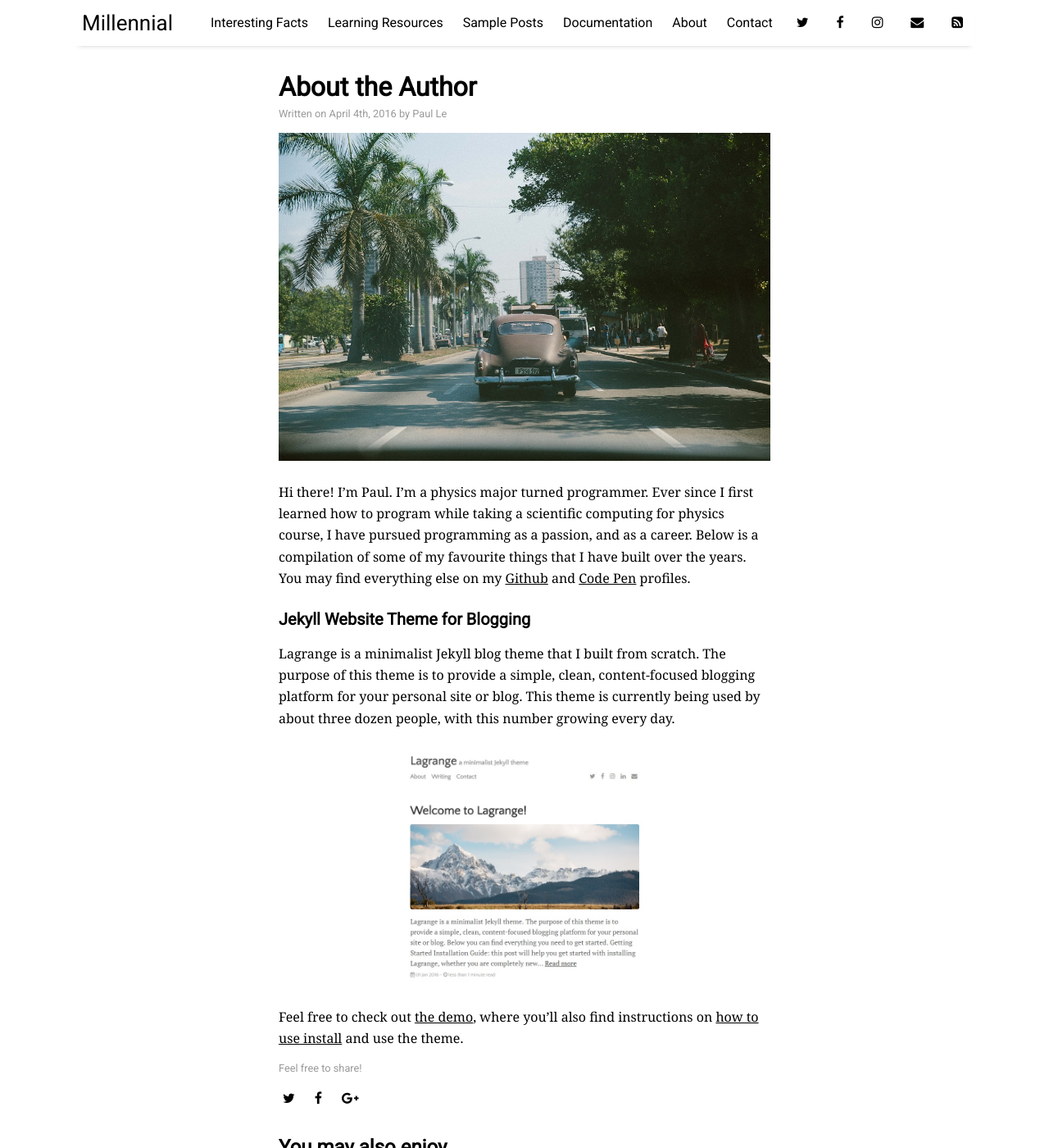
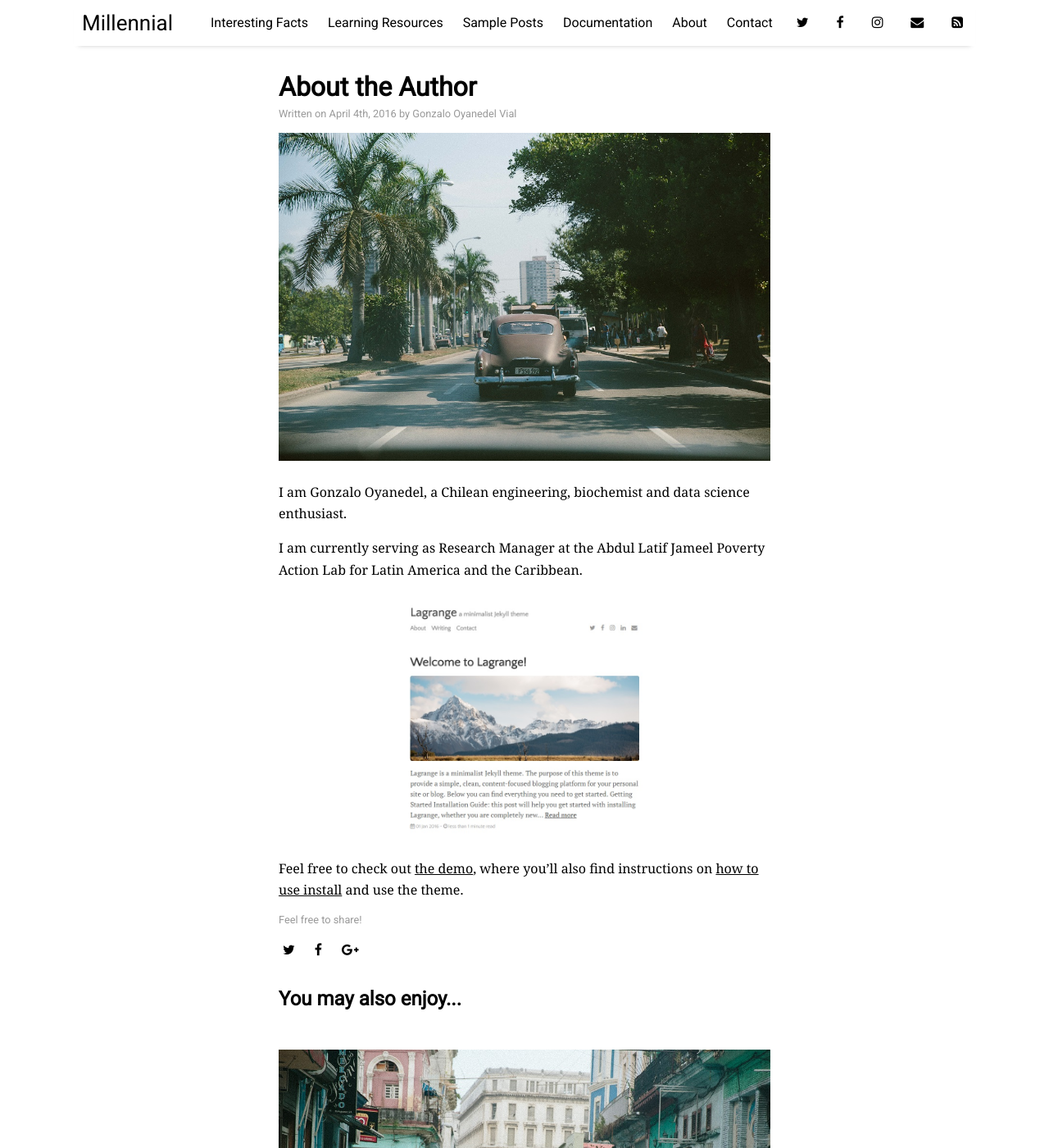
Before and after one commit to goyanedelv/goyanedelv.github.io, a Jekyll site: the page built from _posts/2016-04-04-about-the-author.md, in a window 1280 px wide and 1400 px high. Shown: the whole window at 82% size. Built offline with Jekyll 4.4.1, drawn with Linux system fonts in a browser that asks for light colours; nearby versions of some CDN libraries.

Commit message:
Add files via upload

```diff
--- a/_posts/2016-04-04-about-the-author.md
+++ b/_posts/2016-04-04-about-the-author.md
@@ -1,17 +1,17 @@
 ---
 layout: post
 title: "About the Author"
-author: "Paul Le"
+author: "Gonzalo Oyanedel Vial"
 categories: facts
 tags: [sample]
 image: cuba-4.jpg
 ---
 
-Hi there! I'm Paul. I’m a physics major turned programmer. Ever since I first learned how to program while taking a scientific computing for physics course, I have pursued programming as a passion, and as a career. Below is a compilation of some of my favourite things that I have built over the years. You may find everything else on my <a href="http://github.com/lenpaul" target="_blank">Github</a> and <a href="https://codepen.io/lenpaul" target="_blank">Code Pen</a> profiles.
+I am Gonzalo Oyanedel, a Chilean engineering, biochemist and data science enthusiast.
 
-### Jekyll Website Theme for Blogging
+I am currently serving as Research Manager at the Abdul Latif Jameel Poverty Action Lab for Latin America and the Caribbean.
 
-Lagrange is a minimalist Jekyll blog theme that I built from scratch. The purpose of this theme is to provide a simple, clean, content-focused blogging platform for your personal site or blog. This theme is currently being used by about three dozen people, with this number growing every day.
+
 
 <img src="{{ site.github.url }}/assets/img/demo.jpg">
 
```
